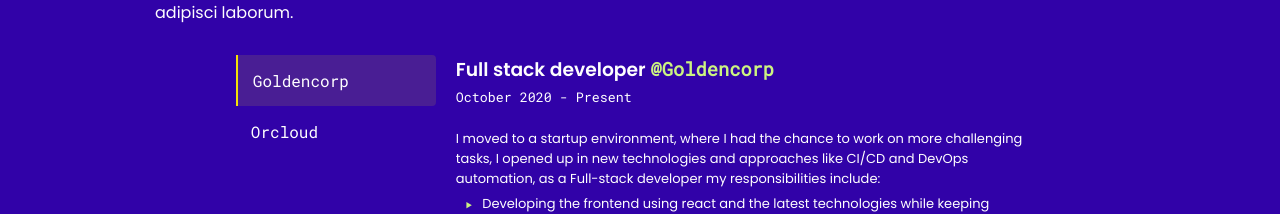
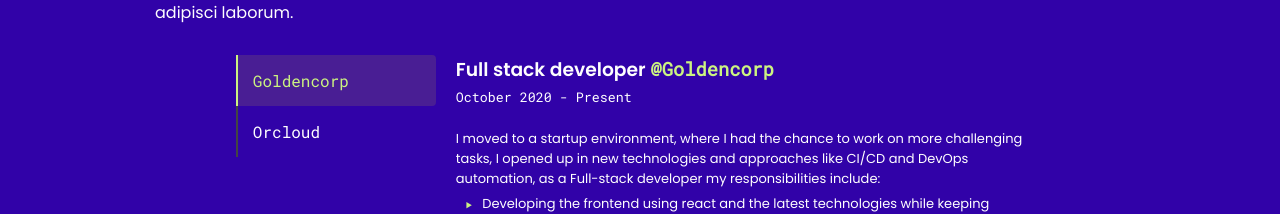
Before and after one commit to amine-louni/v2, a Next.js app: page / in a window 1280 px wide. Shown: the part 1400-1614 px from the top of the page. Built offline with nearby package versions, Linux system fonts and the light colour scheme.

Commit message:
fix navbar

```diff
--- a/components/Navbar.jsx
+++ b/components/Navbar.jsx
@@ -19,10 +19,10 @@
               <span>01.</span> about
             </li>
             <li>
-              <span>02.</span> work
+              <span>02.</span> experience
             </li>
             <li>
-              <span>03.</span> experience
+              <span>03.</span> work
             </li>
             <li>
               <span>04.</span> contact
--- a/styles/globals.scss
+++ b/styles/globals.scss
@@ -58,6 +58,7 @@
   width: 200px;
   padding: 1.5rem 0 1.5rem 1.5rem;
   cursor: pointer;
+  border-left: 2px solid #444;
   font-size: 1rem;
   transition: background 0.25s cubic-bezier(0.645, 0.045, 0.355, 1);
   & p {
@@ -76,16 +77,15 @@
 
 .react-tabs__tab--selected {
   background-color: var(--yellow-transparent);
-
-  border-left: 2px solid var(--yellow);
+  color: var(--green);
+  border-left: 2px solid var(--green);
   border-radius: var(--border-radius);
   border-top-left-radius: 0;
   border-bottom-left-radius: 0;
-  color: white;
 
   @media only screen and (max-width: 992px) {
     border-left: none;
-    border-bottom: 2px solid var(--yellow);
+    border-bottom: 2px solid var(--green);
   }
 }
 
```
